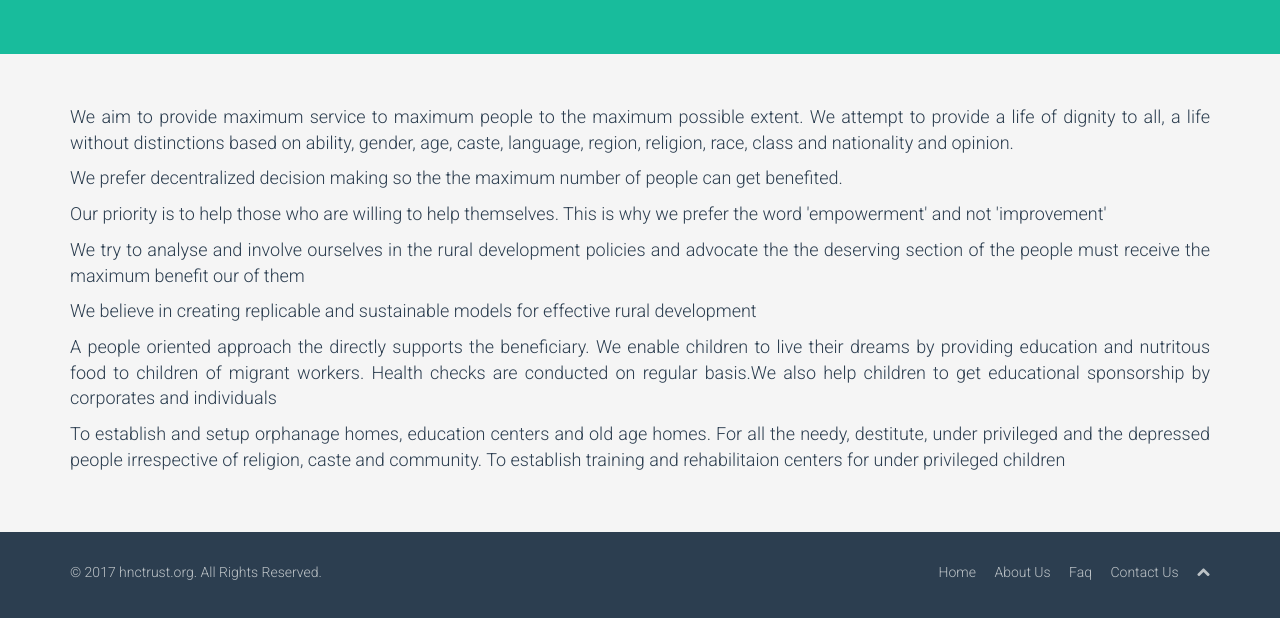
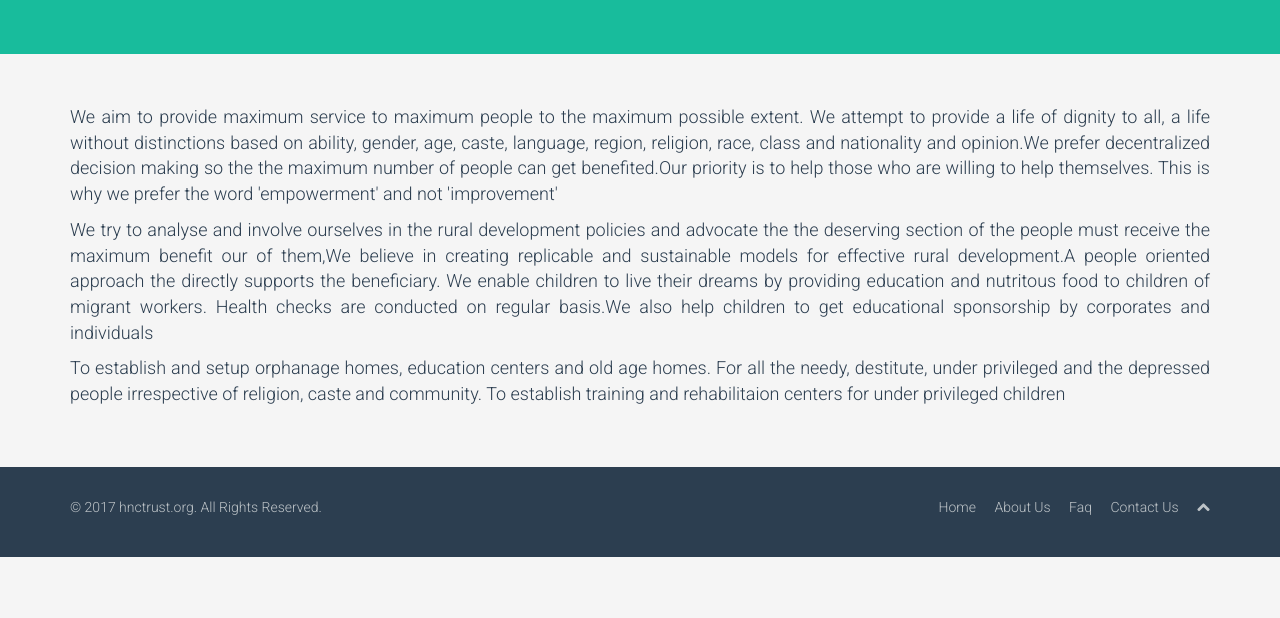
Before and after one commit to hnctrust/hnctrust.github.io, a plain HTML site: page about-us.html in a window 1280 px wide. Shown: the part 192-810 px from the top of the page. Drawn offline with Linux system fonts and the light colour scheme.

Commit message:
page discrion on the about us page

```diff
--- a/about-us.html
+++ b/about-us.html
@@ -83,12 +83,8 @@
 
     <section id="about-us" class="container">
         <div>
-<p id="textPara">We aim to provide maximum service to maximum people to the maximum possible extent. We attempt to provide a life of dignity to all, a life without distinctions based on ability, gender, age, caste, language, region, religion, race, class and nationality and opinion.</p>
-<p id="textPara">We prefer decentralized decision making so the the maximum number of people can get benefited.</p>
-<p id="textPara">Our priority is to help those who are willing to help themselves. This is why we prefer the word 'empowerment' and not 'improvement'</p>
-<p id="textPara">We try to analyse and involve ourselves in the rural development policies and advocate the the deserving section of the people must receive the maximum benefit our of them</p>
-<p id="textPara">We believe in creating replicable and sustainable models for effective rural development</p>
-<p id="textPara">A people oriented approach the directly supports the beneficiary. We enable children to live their dreams by providing education and nutritous food to children of migrant workers. Health checks are conducted on regular basis.We also help children to get educational sponsorship by corporates and individuals</p>
+<p id="textPara">We aim to provide maximum service to maximum people to the maximum possible extent. We attempt to provide a life of dignity to all, a life without distinctions based on ability, gender, age, caste, language, region, religion, race, class and nationality and opinion.We prefer decentralized decision making so the the maximum number of people can get benefited.Our priority is to help those who are willing to help themselves. This is why we prefer the word 'empowerment' and not 'improvement'</p>
+<p id="textPara">We try to analyse and involve ourselves in the rural development policies and advocate the the deserving section of the people must receive the maximum benefit our of them,We believe in creating replicable and sustainable models for effective rural development.A people oriented approach the directly supports the beneficiary. We enable children to live their dreams by providing education and nutritous food to children of migrant workers. Health checks are conducted on regular basis.We also help children to get educational sponsorship by corporates and individuals</p>
 <p id="textPara">To establish and setup orphanage homes, education centers and old age homes. For all the needy, destitute, under privileged and the depressed people irrespective of religion, caste and community. To establish training and rehabilitaion centers for under privileged children</p>
 
         </div>
```
